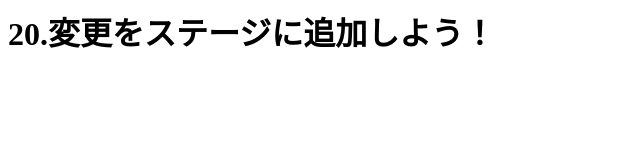
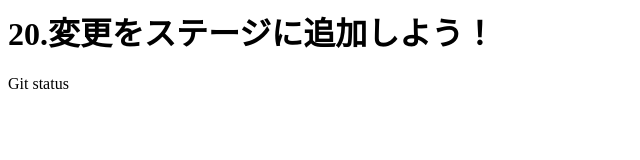
Before and after one commit to aihara-takumi/git_practice, a plain HTML site: page index.html in a window 1280 px wide. Shown: the full height of the page, 0-640 px from the left. Drawn offline with Linux system fonts and the light colour scheme.

Commit message:
git statusコマンドを追加

```diff
--- a/index.html
+++ b/index.html
@@ -1 +1,2 @@
 <h1>20.変更をステージに追加しよう！</h1>
+<p>Git status</p>
```
